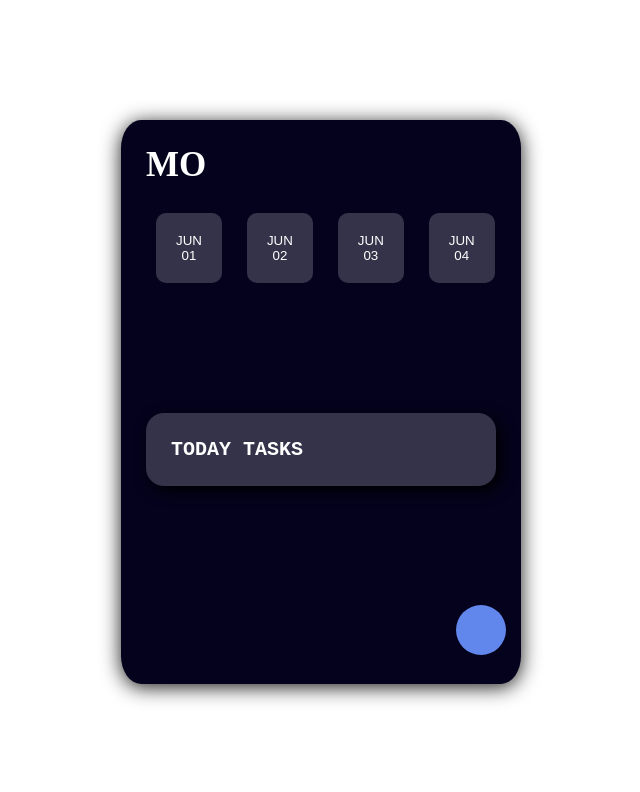
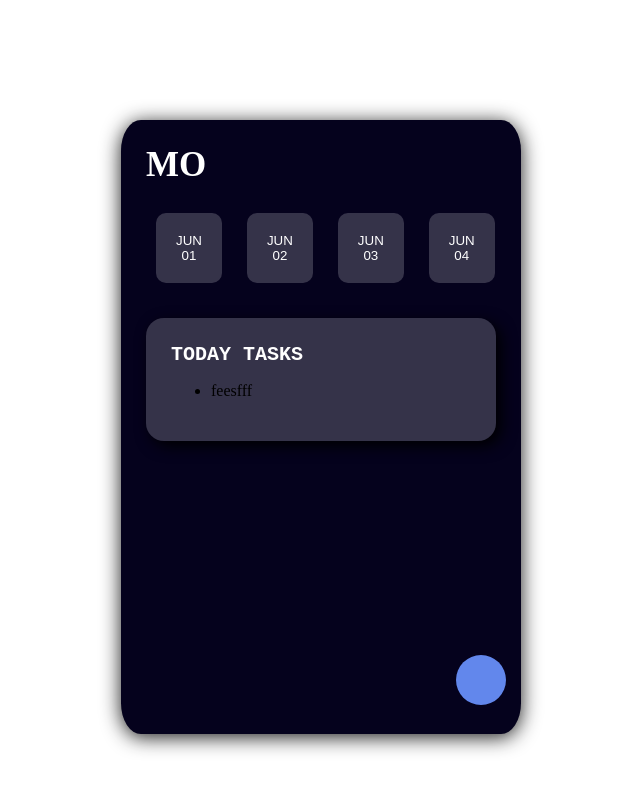
Before and after one commit to lvergara-kiteris/Ejercicio-Todo, a Vue app: page / in a window 1280 px wide. Shown: the top 792 px of the page, without its empty margins (319-959 px from the left). Built offline with nearby package versions, Linux system fonts and the light colour scheme; the HTML template or start-up script is replaced by a standard one.

Commit message:
comit todo 1.0

```diff
--- a/package.json
+++ b/package.json
@@ -9,8 +9,11 @@
   },
   "dependencies": {
     "core-js": "^3.6.5",
+    "uuid": "^8.3.2",
+    "uuidv4": "^6.2.12",
     "vue": "^3.0.0",
     "vue-router": "^4.0.0-0",
+    "vue-uuid": "^2.0.2",
     "vuex": "^4.0.0-0"
   },
   "devDependencies": {
--- a/src/components/Modal.vue
+++ b/src/components/Modal.vue
@@ -7,7 +7,7 @@
 <div class="modal-footer">
 
   <button class="button-salir"  @click="close" type="button">Salir</button>
-  <button class="button-guardar" @click="close" type="button">Guardar</button>
+  <button class="button-guardar" @click="close" type="submit">Guardar</button>
 
 </div>
 
--- a/src/components/TodoForm.vue
+++ b/src/components/TodoForm.vue
@@ -17,6 +17,13 @@
 
   <div class="card">
     <div class="title">TODAY TASKS</div>
+    <div>
+      <ul>
+        <li v-for="todo in getTodos" :key="todo.id">
+          {{ todo.text }}
+        </li>
+      </ul>
+    </div>
   </div>
 </div>
 
@@ -24,16 +31,17 @@
     <i class="fa fa-2x fa-plus"></i>
   </button>
 
+<!-- Modal -->
 <modal @close="toggleModal" :modalActive="modalActive">
+<form  @submit.prevent="createTodo(newTodoText)">
   <div class="modal-content">
-
       <h2 class="modal-title">Añada una nueva tarea: </h2>
 
       <label class="label-titulo">Título</label>
       <input type="text" class="input">
 
       <label class="label-descripcion">Descripción</label>
-      <textarea class="textarea"></textarea>
+      <textarea class="textarea" v-model="newTodoText"></textarea>
 
   <div class="modal-body">
     <fieldset>
@@ -64,49 +72,34 @@
 
     </fieldset>
     </div>
+  </div>
 
-</div>
+  <button class="button-guardar" type="submit" @click="close"> crear </button>
+  </form>
 </modal>
 
   </div>
 </template>
 
 <script>
-// import { useRouter } from 'vue-router'
 import { ref } from 'vue'
+import useTodos from '../composables/useTodos'
 import Modal from './Modal.vue'
 
 export default {
   components: { Modal },
 
   setup () {
-    // const router = useRouter()
-  const modalActive = ref(false)
-
-  const toggleModal = () => {
-    modalActive.value = !modalActive.value
-  }
-
-  window.addEventListener('wheel', event => {
-    var direction = event.deltaY > 0 ? '0' : '1'
-    const tabBar = document.querySelector('.scroll')
-
-    if (direction === '0') {
-      tabBar.scrollLeft += 30
-    } else {
-      tabBar.scrollLeft -= 30
-    }
-  })
+    const { modalActive, toggleModal, getTodos, createTodo } = useTodos()
 
     return {
-    // router
       modalActive,
-    toggleModal
+      toggleModal,
+      getTodos,
+      createTodo,
+
+      newTodoText: ref('')
     }
-},
-
-  methods: {
-
 }
 }
 </script>
@@ -251,8 +244,9 @@ box-shadow: 3px 0 3px 0 rgba(0,0,0,0.2);
   margin: 120px auto;
   max-width: 400px;
   padding: 25px;
-  text-align: center;
   width: 100%;
+  position: relative;
+  bottom: 95px;
 }
 
 .custom-control-label{
@@ -279,4 +273,17 @@ box-shadow: 3px 0 3px 0 rgba(0,0,0,0.2);
 .scroll::-webkit-scrollbar{
   display: none;
 }
+
+.button-guardar{
+  background-image: -webkit-linear-gradient(top, #32118f, #4c98c7);
+  border-radius: 8px;
+  font-size: 16px;
+  cursor: pointer;
+  width: 100px;
+  border: 1px solid blue;
+  box-shadow: 6px 5px 24px #666666;
+  bottom: -5px;
+  position: relative;
+  height:30px;
+}
 </style>
--- /dev/null
+++ b/src/composables/useTodos.js
@@ -0,0 +1,36 @@
+// import { useRouter } from 'vue-router'
+import { ref, computed } from 'vue'
+import { useStore } from 'vuex'
+
+const useTodos = () => {
+  // const router = useRouter()
+  const modalActive = ref(false)
+  const store = useStore()
+
+  const toggleModal = () => {
+  modalActive.value = !modalActive.value
+  }
+
+  window.addEventListener('wheel', event => {
+  var direction = event.deltaY > 0 ? '0' : '1'
+  const tabBar = document.querySelector('.scroll')
+
+  if (direction === '0') {
+      tabBar.scrollLeft += 30
+  } else {
+      tabBar.scrollLeft -= 30
+  }
+  })
+
+  return {
+    // router
+    modalActive,
+    toggleModal,
+
+    // Methods
+    createTodo: (text) => store.commit('createTodo', text),
+    getTodos: computed(() => store.getters.getTodos)
+  }
+}
+
+export default useTodos
--- a/src/store/index.js
+++ b/src/store/index.js
@@ -1,19 +1,40 @@
+import { v4 as uuidv4 } from 'uuid'
 import { createStore } from 'vuex'
 
 export default createStore({
   state: {
-
-    allTodos: [],
+    newTodo: '',
+    allTodos: [
+      { id: '1', titulo: 'compras', text: 'feesfff', categoria: '' }
+    ],
+    alltitles: [],
     allTags: [
       { name: 'Gym' },
       { name: 'Ocio' },
       { name: 'Compras' }
     ]
   },
+
   mutations: {
+
+    createTodo (state, text = '') {
+      if (text.length <= 1) return
+
+      state.allTodos.push({
+        id: uuidv4(),
+        text
+      })
+    }
   },
   actions: {
   },
   modules: {
+  },
+
+  getters: {
+    getTodos: (state, getters) => {
+      console.log(state, getters)
+      return state.allTodos
+    }
   }
 })
```
Also changed, not shown: 1 other file (tests, documents, lock files or other folders). Lines whose indentation alone changed are shown as unchanged.
